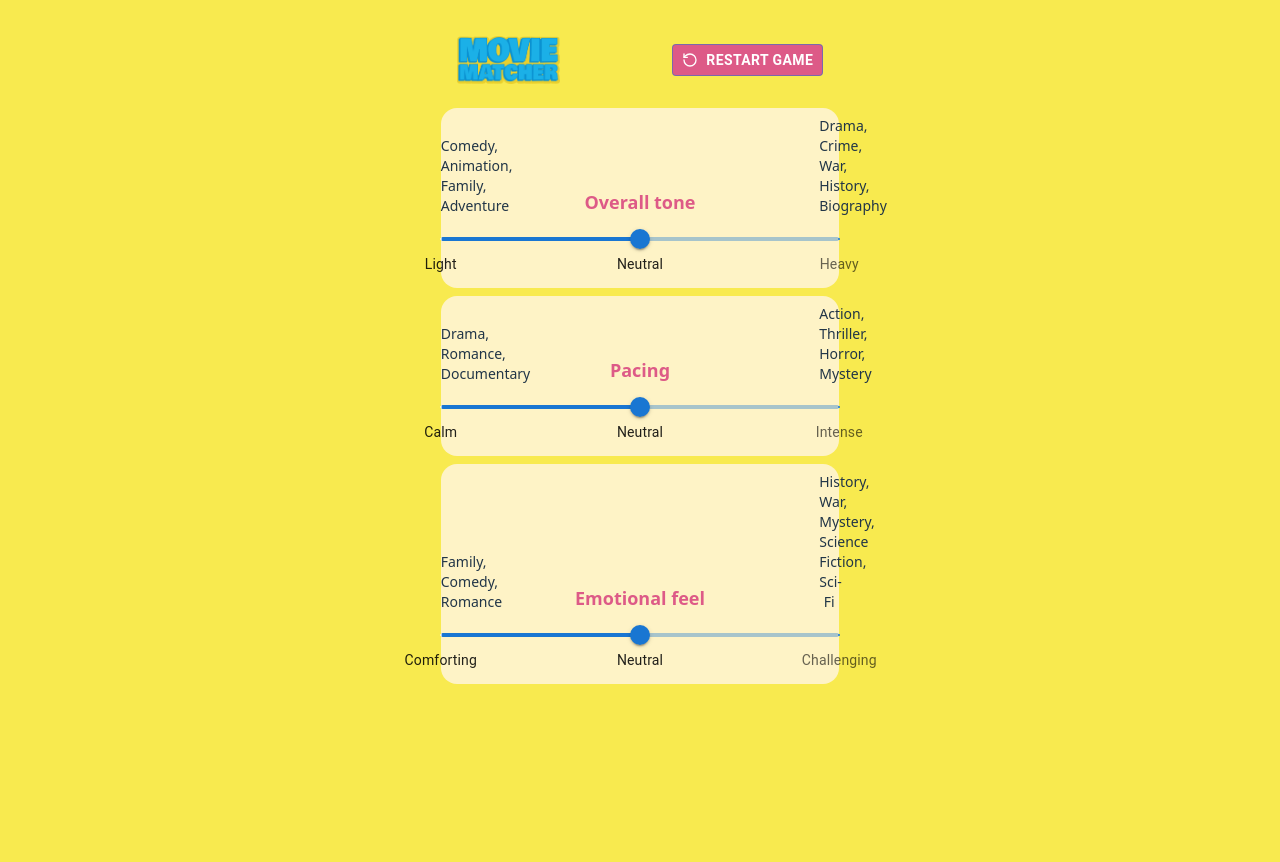
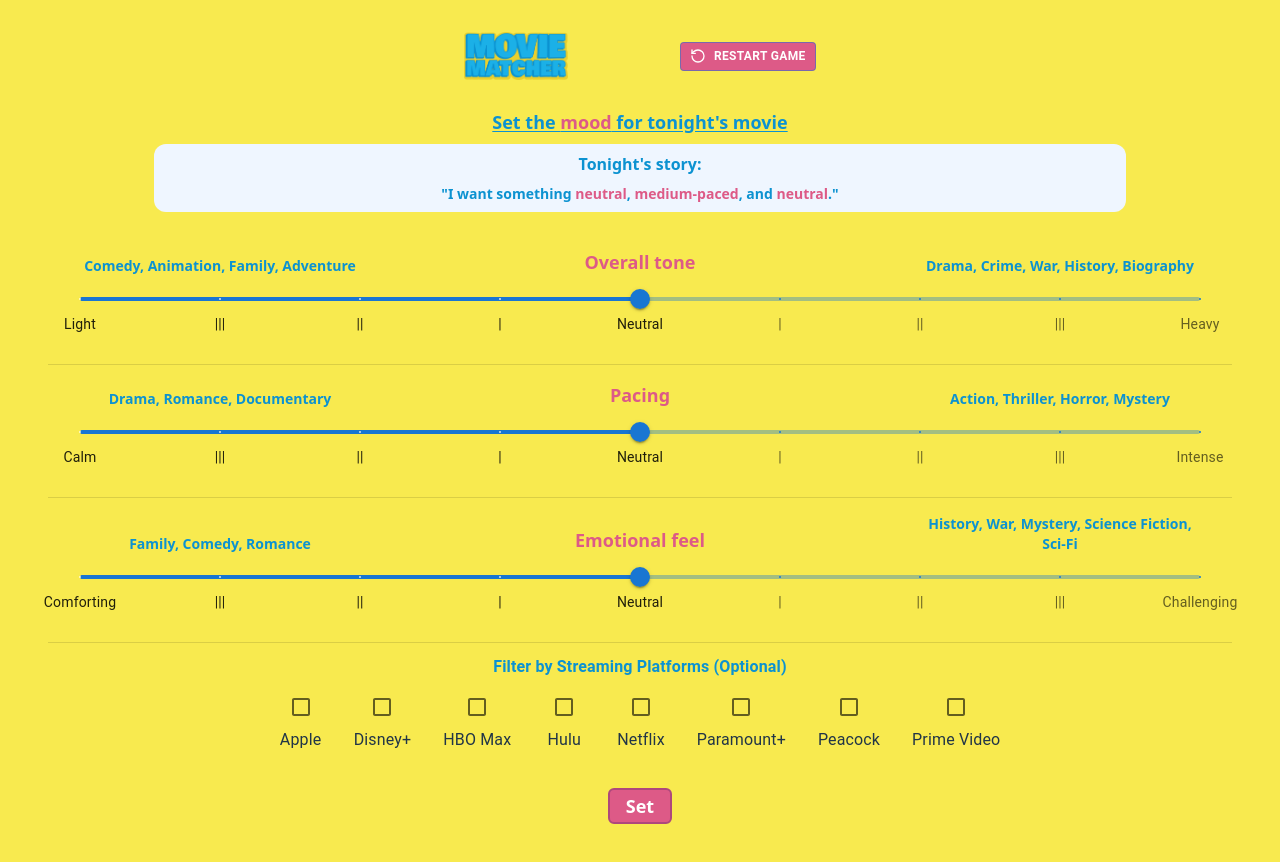
Before and after one commit to ortizfe/group-movie-selection, a React (Vite) app in the folder client/: page /mood in a window 1280 px wide. Built offline with nearby package versions, Linux system fonts and the light colour scheme.

Commit message:
finalized pre-filtering page

```diff
--- a/client/src/App.css
+++ b/client/src/App.css
@@ -1,7 +1,8 @@
 @import "tailwindcss";
 
 #root {
-  max-width: 1280px;
+  width: 100%;
+  /* max-width: 1280px; */
   margin: 0 auto;
   padding: 2rem;
   text-align: center;
@@ -9,7 +10,7 @@
 
 body {
   background-color: #f8ea4f;
-  overflow: hidden;
+  /* overflow: hidden; */
 }
 
 /* .logo {
--- a/client/src/main.tsx
+++ b/client/src/main.tsx
@@ -5,6 +5,7 @@ import App from "./App.tsx";
 import { GlobalStyles, StyledEngineProvider } from "@mui/material";
 import { BrowserRouter, Routes, Route } from "react-router";
 import FiltersPage from "./pages/FiltersPage.tsx";
+import SwipingPage from "./pages/SwipingPage.tsx";
 
 createRoot(document.getElementById("root")!).render(
   <StrictMode>
@@ -14,6 +15,7 @@ createRoot(document.getElementById("root")!).render(
         <Routes>
           <Route index path="/" element={<App />} />
           <Route path="/mood" element={<FiltersPage />} />
+          <Route path="/swiping" element={<SwipingPage />} />
         </Routes>
       </BrowserRouter>
     </StyledEngineProvider>
--- a/client/src/pages/FiltersPage.tsx
+++ b/client/src/pages/FiltersPage.tsx
@@ -1,6 +1,15 @@
 import Header from "./components/Header";
 import React, { useState } from "react";
 import CustomSlider from "./components/CustomSlider";
+import {
+  Checkbox,
+  Divider,
+  FormControl,
+  FormGroup,
+  FormLabel,
+  FormControlLabel,
+  Stack,
+} from "@mui/material";
 
 const MAPPING = {
   light: ["Comedy", "Animation", "Family", "Adventure"],
@@ -13,19 +22,37 @@ const MAPPING = {
 
 const toneMarks = [
   { value: -1, label: "Light" },
+  { value: -0.75, label: "|||" },
+  { value: -0.5, label: "||" },
+  { value: -0.25, label: "|" },
   { value: 0, label: "Neutral" },
+  { value: 0.25, label: "|" },
+  { value: 0.5, label: "||" },
+  { value: 0.75, label: "|||" },
   { value: 1, label: "Heavy" },
 ];
 
 const emotionMarks = [
   { value: -1, label: "Comforting" },
+  { value: -0.75, label: "|||" },
+  { value: -0.5, label: "||" },
+  { value: -0.25, label: "|" },
   { value: 0, label: "Neutral" },
+  { value: 0.25, label: "|" },
+  { value: 0.5, label: "||" },
+  { value: 0.75, label: "|||" },
   { value: 1, label: "Challenging" },
 ];
 
 const pacingMarks = [
   { value: -1, label: "Calm" },
+  { value: -0.75, label: "|||" },
+  { value: -0.5, label: "||" },
+  { value: -0.25, label: "|" },
   { value: 0, label: "Neutral" },
+  { value: 0.25, label: "|" },
+  { value: 0.5, label: "||" },
+  { value: 0.75, label: "|||" },
   { value: 1, label: "Intense" },
 ];
 
@@ -33,6 +60,16 @@ const FiltersPage = () => {
   const [tone, setTone] = useState(0);
   const [pacing, setPacing] = useState(0);
   const [emotion, setEmotion] = useState(0);
+  const [filterPlatforms, setFilterPlatforms] = useState({
+    disney: false,
+    hulu: false,
+    hbo: false,
+    netflix: false,
+    peacock: false,
+    paramount: false,
+    apple: false,
+    prime: false,
+  });
 
   const handleTone = (t: number) => {
     setTone(t);
@@ -79,10 +116,72 @@ const FiltersPage = () => {
     },
   ];
 
+  const toneSentence =
+    tone < -0.5
+      ? "light"
+      : tone < 0
+      ? "somewhat light"
+      : tone === 0
+      ? "neutral"
+      : tone <= 0.5
+      ? "somewhat heavy"
+      : "heavy";
+
+  const pacingSentence =
+    pacing < -0.5
+      ? "calm"
+      : pacing < 0
+      ? "slightly calm"
+      : pacing === 0
+      ? "medium-paced"
+      : pacing <= 0.5
+      ? "slightly fast"
+      : "fast";
+
+  const emotionalSentence =
+    emotion < -0.5
+      ? "comforting"
+      : emotion < 0
+      ? "a little comforting"
+      : emotion === 0
+      ? "neutral"
+      : emotion <= 0.5
+      ? "a little challenging"
+      : "challenging";
+
+  const onPlatformChange = (event: React.ChangeEvent<HTMLInputElement>) => {
+    setFilterPlatforms({
+      ...filterPlatforms,
+      [event.target.name]: event.target.checked,
+    });
+  };
+
+  const { disney, hulu, hbo, netflix, peacock, paramount, apple, prime } =
+    filterPlatforms;
+
   return (
-    <div className="min-h-screen w-full">
+    <div className="flex flex-col items-center text-center h-screen w-full ">
       <Header />
-      <div className="">
+      <div className="w-full">
+        <div className="flex flex-col items-center gap-2 pt-2 pb-5">
+          <p className="text-center text-lg font-bold text-[#0c92d1] underline underline-offset-2">
+            Set the {<span className="text-[#dd5a87]">mood</span>} for tonight's
+            movie
+          </p>
+          <div className="flex flex-col gap-2 w-[80%] text-center px-5 py-2 bg-blue-50 rounded-xl">
+            <p className="font-bold text-[#0c92d1]">Tonight's story:</p>
+            <p className="font-bold text-sm text-[#0c92d1]">
+              "I want something{" "}
+              <span className="font-bold text-[#dd5a87]">{toneSentence}</span>,{" "}
+              <span className="font-bold text-[#dd5a87]">{pacingSentence}</span>
+              , and{" "}
+              <span className="font-bold text-[#dd5a87]">
+                {emotionalSentence}
+              </span>
+              ."
+            </p>
+          </div>
+        </div>
         {MOODS.map((mood, i) => {
           return (
             <React.Fragment key={i}>
@@ -94,9 +193,114 @@ const FiltersPage = () => {
                 leftMapping={mood.mapping.left}
                 rightMapping={mood.mapping.right}
               />
+              <Divider variant="middle" />
             </React.Fragment>
           );
         })}
+        <FormControl>
+          <FormLabel className="pt-3 pb-2 font-bold text-[#0c92d1]">
+            Filter by Streaming Platforms (Optional)
+          </FormLabel>
+          <Stack direction="row" spacing={4} className="pb-4">
+            <FormControlLabel
+              control={
+                <Checkbox
+                  checked={apple}
+                  onChange={onPlatformChange}
+                  name="apple"
+                />
+              }
+              label="Apple"
+              labelPlacement="bottom"
+            />
+            <FormControlLabel
+              control={
+                <Checkbox
+                  checked={disney}
+                  onChange={onPlatformChange}
+                  name="disney"
+                />
+              }
+              label="Disney+"
+              labelPlacement="bottom"
+            />
+            <FormControlLabel
+              control={
+                <Checkbox
+                  checked={hbo}
+                  onChange={onPlatformChange}
+                  name="hbo"
+                />
+              }
+              label="HBO Max"
+              labelPlacement="bottom"
+            />
+            <FormControlLabel
+              control={
+                <Checkbox
+                  checked={hulu}
+                  onChange={onPlatformChange}
+                  name="hulu"
+                />
+              }
+              label="Hulu"
+              labelPlacement="bottom"
+            />
+            <FormControlLabel
+              control={
+                <Checkbox
+                  checked={netflix}
+                  onChange={onPlatformChange}
+                  name="netflix"
+                />
+              }
+              label="Netflix"
+              labelPlacement="bottom"
+            />
+            <FormControlLabel
+              control={
+                <Checkbox
+                  checked={paramount}
+                  onChange={onPlatformChange}
+                  name="paramount"
+                />
+              }
+              label="Paramount+"
+              labelPlacement="bottom"
+            />
+            <FormControlLabel
+              control={
+                <Checkbox
+                  checked={peacock}
+                  onChange={onPlatformChange}
+                  name="peacock"
+                />
+              }
+              label="Peacock"
+              labelPlacement="bottom"
+            />
+            <FormControlLabel
+              control={
+                <Checkbox
+                  checked={prime}
+                  onChange={onPlatformChange}
+                  name="prime"
+                />
+              }
+              label="Prime Video"
+              labelPlacement="bottom"
+            />
+          </Stack>
+        </FormControl>
+        <div className="flex flex-col items-center py-5">
+          <button
+            type="submit"
+            // disabled={disabledButton}
+            className="flex items-center text-white disabled:text-[rgba(0,0,0,1)] bg-[#dd5a87] border-[#ae487c] rounded-md disabled:opacity-50 border-2 disabled:border-[#ead02e] hover:opacity-70 h-[34px] w-auto cursor-pointer text-[18px] disabled:cursor-not-allowed p-4 font-bold"
+          >
+            Set
+          </button>
+        </div>
       </div>
     </div>
   );
--- /dev/null
+++ b/client/src/pages/SwipingPage.tsx
@@ -0,0 +1,5 @@
+const SwipingPage = () => {
+  return <div>Swiping Page</div>;
+};
+
+export default SwipingPage;
--- a/client/src/pages/components/CustomSlider.tsx
+++ b/client/src/pages/components/CustomSlider.tsx
@@ -20,11 +20,17 @@ const CustomSlider = ({
   };
 
   return (
-    <div className="bg-amber-100 rounded-2xl py-2 mb-2">
+    <div className="px-12 mb-2 py-4">
       <div className="flex justify-between items-end mb-2">
-        <label className="text-sm w-5">{leftMapping.join(", ")}</label>
-        <label className="text-lg font-bold text-[#dd5a87]">{mood}</label>
-        <label className="text-sm w-5">{rightMapping.join(", ")}</label>
+        <label className="text-sm font-bold w-[50%] text-[#0c92d1]">
+          {leftMapping.join(", ")}
+        </label>
+        <label className="text-lg font-bold w-full text-[#dd5a87]">
+          {mood}
+        </label>
+        <label className="text-sm font-bold w-[50%] text-[#0c92d1]">
+          {rightMapping.join(", ")}
+        </label>
       </div>
       <Slider
         aria-label={mood}
--- a/client/src/pages/components/Header.tsx
+++ b/client/src/pages/components/Header.tsx
@@ -15,12 +15,12 @@ const Header = () => {
   return (
     <div className="pb-5">
       <header>
-        <div className="mx-auto px-4 py-1 space-x-20 flex items-center justify-center gap-8">
+        <div className="mx-auto px-4 space-x-20 flex items-center justify-center gap-8">
           <img src={logo} className="h-12" />
           <Button
             variant="outlined"
             size="small"
-            className="gap-2 bg-[#dd5a87] text-white font-bold text-[14px] hover:opacity-75"
+            className="gap-2 bg-[#dd5a87] text-white font-bold text-[12px] hover:opacity-75"
             onClick={handleRestart}
           >
             <RotateCcw className="w-4 h-4" />
```
